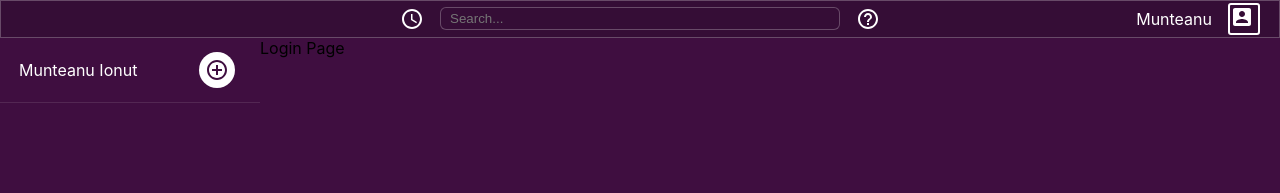
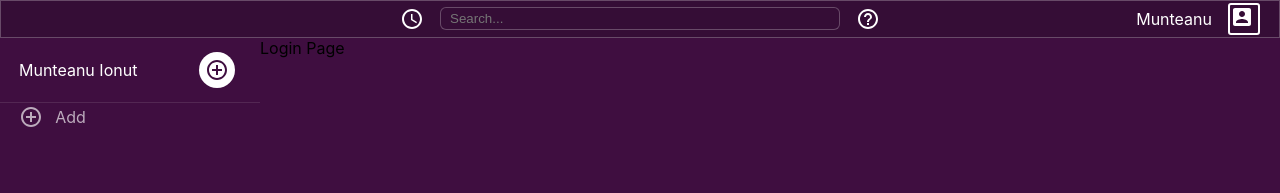
Before and after one commit to Ekho26/Slack_Clone, a React (Create React App) app: page / in a window 1280 px wide. Shown: the top 193 px of the page. Built offline with nearby package versions, Linux system fonts and the light colour scheme.

Commit message:
Sidebar Add button

```diff
--- a/src/components/Header.js
+++ b/src/components/Header.js
@@ -2,6 +2,8 @@
 
 // Style
 import styled from 'styled-components';
+
+// Icons
 import AccessTimeIcon from "@material-ui/icons/AccessTime";
 import HelpOutlineOutlinedIcon from "@material-ui/icons/HelpOutlineOutlined";
 import AccountBoxIcon from '@material-ui/icons/AccountBox';
--- a/src/components/Sidebar.js
+++ b/src/components/Sidebar.js
@@ -2,6 +2,8 @@
 
 // Styles
 import styled from 'styled-components';
+
+// Icons
 import AddCircleOutlineIcon from "@material-ui/icons/AddCircleOutline";
 
 function Sidebar() {
@@ -15,6 +17,12 @@
                     <AddCircleOutlineIcon />
                 </NewMessage>
             </WorkspaceContainer>
+            <MainChannels>
+                <MainChannelItem>
+                    <AddCircleOutlineIcon />
+                    Add
+                </MainChannelItem>
+            </MainChannels>
         </Container>
     )
 }
@@ -53,3 +61,17 @@
   fill: #3f0e40;
   cursor: pointer;
 `;
+
+const MainChannels = styled.div`
+
+`;
+
+const MainChannelItem = styled.div`
+    color: rgb(188, 171,188);
+    display: grid;
+    grid-template-columns: 15% auto;
+    height: 28px;
+    align-items: center;
+    padding: 0 0 0 19px;
+    cursor: pointer;
+`;
```
Also changed, not shown: src/data/SidebarData.js (+9 -9 lines).
